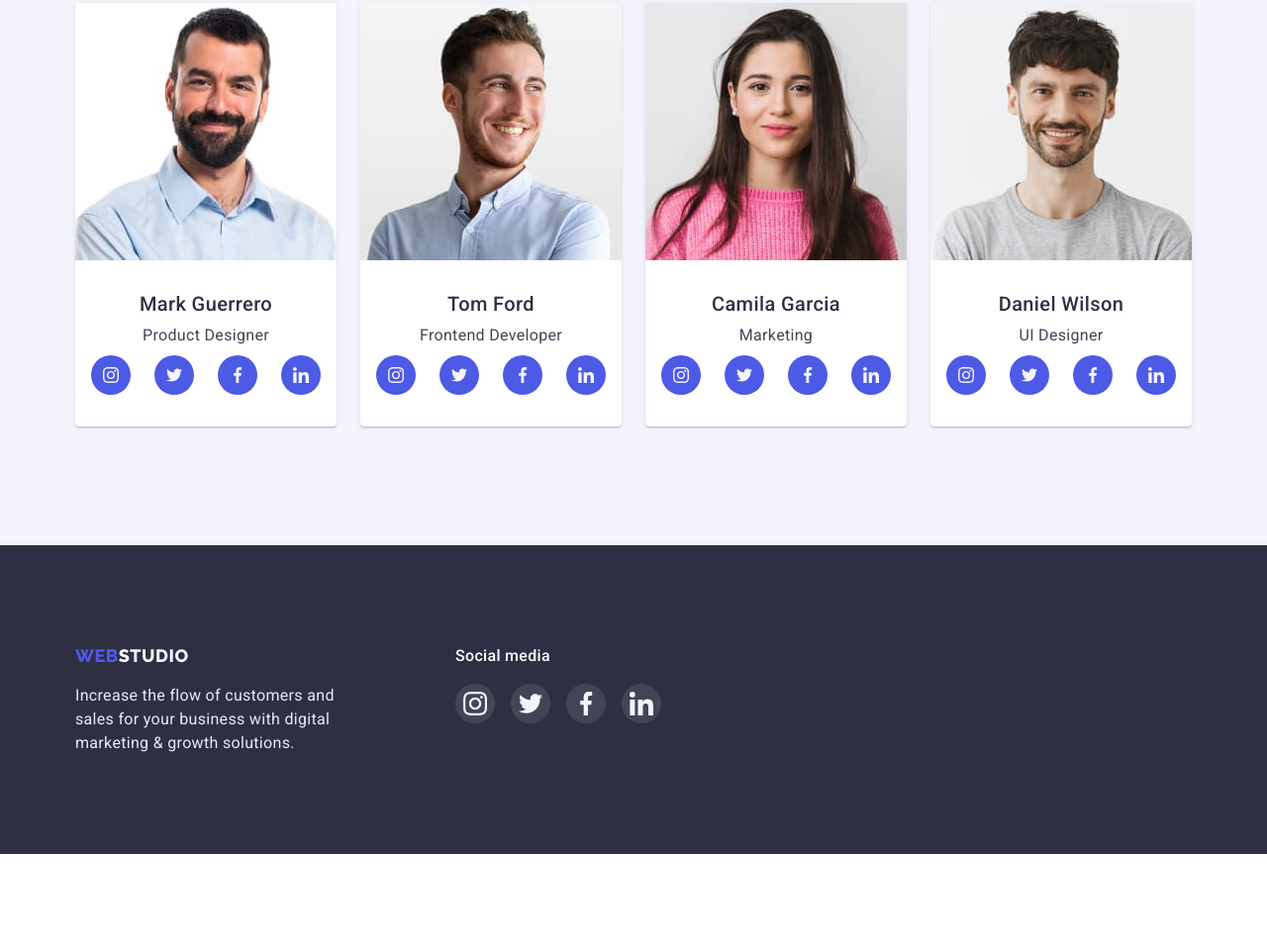
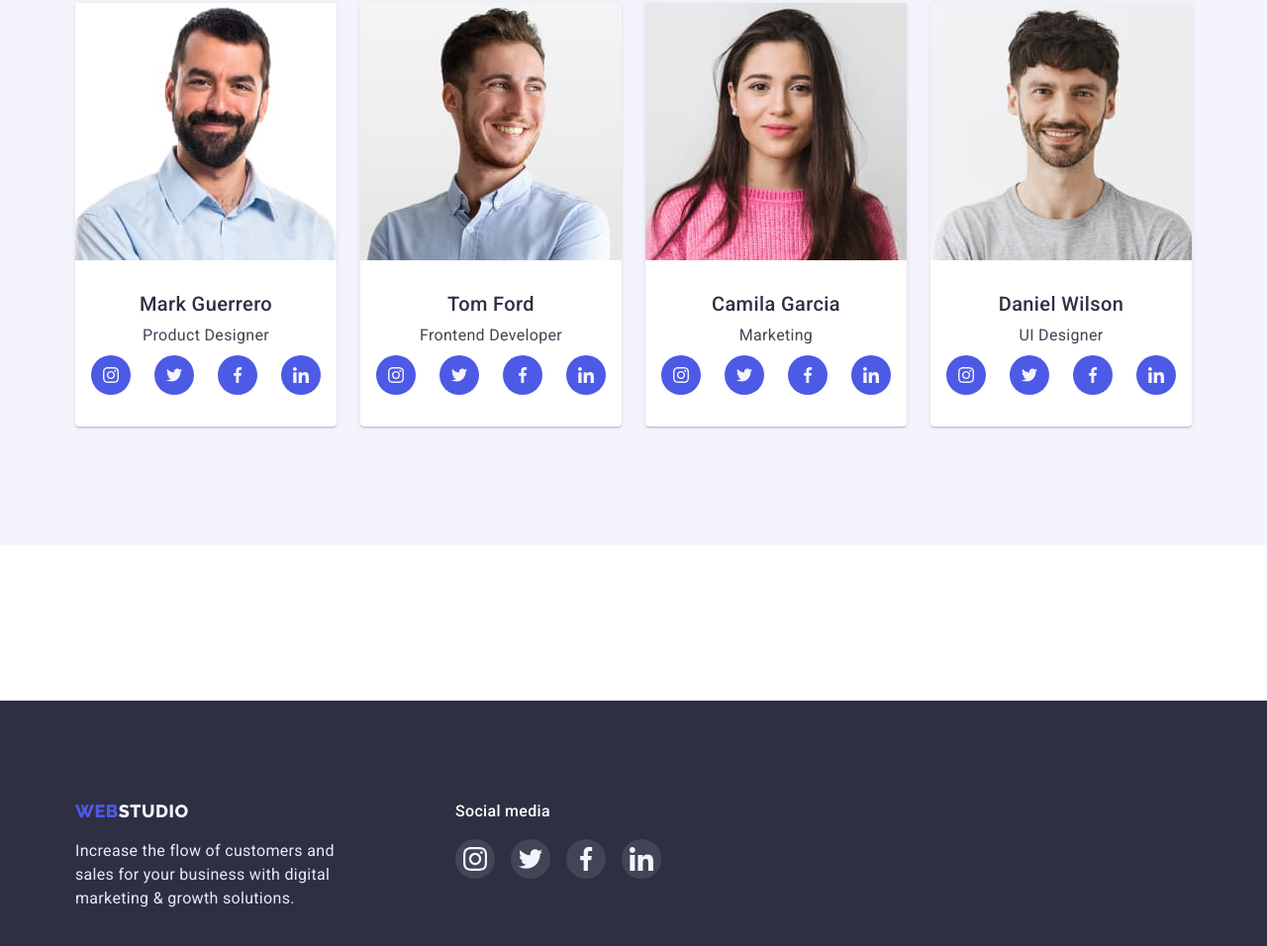
Before and after one commit to viktoriiakorotych/goit-markup-hw-04, a plain HTML site: page index.html in a window 1280 px wide. Shown: the part 1923-2879 px from the top of the page at 99% size. Before the commit the page ends 2786 px from the top, so only its background shows below. Drawn offline with Linux system fonts and the light colour scheme.

Commit message:
update index.html .css

```diff
--- a/css/styles.css
+++ b/css/styles.css
@@ -397,7 +397,6 @@ body {
 .footer-soc-text {
   color: var(--white-color);
   font-weight: 500;
-  font-size: 16px;
   line-height: 1.5;
   margin-bottom: 16px;
 }
--- a/index.html
+++ b/index.html
@@ -69,7 +69,12 @@
           <ul class="features-list list">
             <li>
               <svg class="feature-figure" width="264" height="112">
-                <use class="feature-icon" href="./img/symbol-defs.svg#icon-antenna" width="64" height="64"></use>
+                <use
+                  class="feature-icon"
+                  href="./img/symbol-defs.svg#icon-antenna"
+                  width="64"
+                  height="64"
+                ></use>
               </svg>
               <h3 class="features-title">Strategy</h3>
               <p class="features-text">
@@ -79,7 +84,12 @@
             </li>
             <li>
               <svg class="feature-figure" width="264" height="112">
-                <use class="feature-icon" href="./img/symbol-defs.svg#icon-clock" width="64" height="64"></use>
+                <use
+                  class="feature-icon"
+                  href="./img/symbol-defs.svg#icon-clock"
+                  width="64"
+                  height="64"
+                ></use>
               </svg>
               <h3 class="features-title">Punctuality</h3>
               <p class="features-text">
@@ -89,7 +99,12 @@
             </li>
             <li>
               <svg class="feature-figure" width="264" height="112">
-                <use class="feature-icon" href="./img/symbol-defs.svg#icon-diagram" width="64" height="64"></use>
+                <use
+                  class="feature-icon"
+                  href="./img/symbol-defs.svg#icon-diagram"
+                  width="64"
+                  height="64"
+                ></use>
               </svg>
               <h3 class="features-title">Diligence</h3>
               <p class="features-text">
@@ -99,7 +114,12 @@
             </li>
             <li>
               <svg class="feature-figure" width="264" height="112">
-                <use class="feature-icon" href="./img/symbol-defs.svg#icon-astronaut" width="64" height="64"></use>
+                <use
+                  class="feature-icon"
+                  href="./img/symbol-defs.svg#icon-astronaut"
+                  width="64"
+                  height="64"
+                ></use>
               </svg>
               <h3 class="features-title">Technologies</h3>
               <p class="features-text">
@@ -317,6 +337,23 @@
           </ul>
         </div>
       </section>
+
+      <!--section customers -->
+      <section class="customers">
+        <div class="container">
+          <h2 class="customers-titel">
+            <ul class="customers-list list">
+              <li class="customers-block">
+                <a href="customers-link link">
+                  <svg class="customers-icon">
+                    <use href=""></use>
+                  </svg>
+                </a>
+              </li>
+            </ul>
+          </h2>
+        </div>
+      </section>
     </main>
     <!-- footer-->
     <footer class="footer">
```
